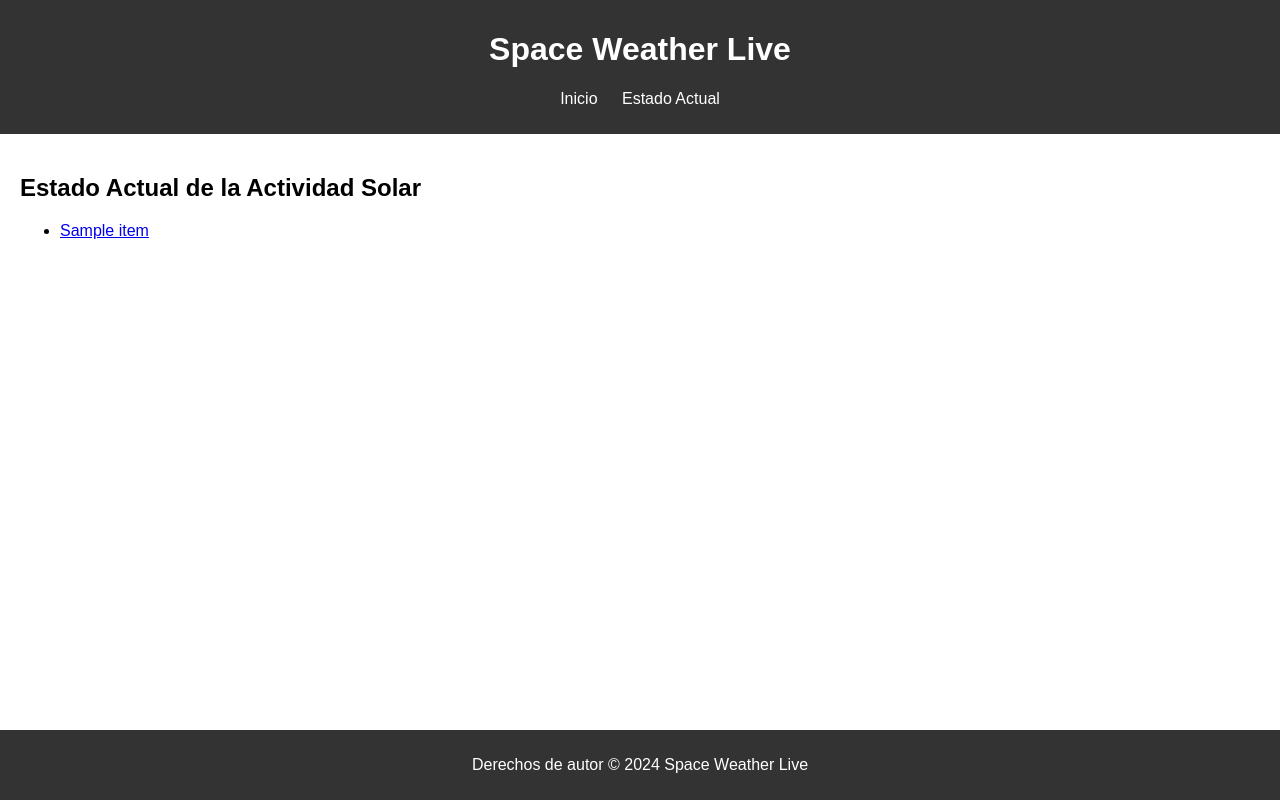
After one commit to Starchaser1993/Proyecto, a Flask app: template templates/view_data.html in a window 1280 px wide. The commit adds this page. Run offline with Flask 3, Linux system fonts and the light colour scheme; the template is opened without the code that fills it: most values are stand-ins (such as "Sample title", 1, 10 or a date in 2020); parts of the project's set-up code (start-up, migrations or seed data) failed here and were passed over.

Commit message:
Actualización 15-05-2024

```diff
--- a/hello.py
+++ b/hello.py
@@ -1,16 +1,23 @@
-from flask import Flask, render_template
+from flask import Flask, render_template, json, url_for
 
 app = Flask(__name__)
 
-# Ruta para la página de inicio
+# Cargar datos del archivo JSON
+with open('data.json') as f:
+    data = json.load(f)
+
 @app.route('/')
 def home():
     return render_template('index.html')
 
-# Ruta para la vista de publicación
-@app.route('/post_view')
-def post_view():
-    return render_template('post_view.html')
+@app.route('/view_data')
+def view_data():
+    return render_template('view_data.html', data=data)
+
+@app.route('/detail/<int:item_id>')
+def detail(item_id):
+    item = next((item for item in data if item['id'] == item_id), None)
+    return render_template('detail.html', item=item)
 
 if __name__ == '__main__':
     app.run(debug=True)
--- /dev/null
+++ b/static/css/styles.css
@@ -0,0 +1,41 @@
+body {
+    font-family: Arial, sans-serif;
+    margin: 0;
+    padding: 0;
+}
+
+header {
+    background-color: #333;
+    color: #fff;
+    padding: 10px 0;
+    text-align: center;
+}
+
+nav ul {
+    list-style: none;
+    padding: 0;
+}
+
+nav ul li {
+    display: inline;
+    margin: 0 10px;
+}
+
+nav ul li a {
+    color: #fff;
+    text-decoration: none;
+}
+
+main {
+    padding: 20px;
+}
+
+footer {
+    background-color: #333;
+    color: #fff;
+    text-align: center;
+    padding: 10px 0;
+    position: fixed;
+    bottom: 0;
+    width: 100%;
+}
--- /dev/null
+++ b/templates/admin/base.html
@@ -0,0 +1,26 @@
+<!DOCTYPE html>
+<html lang="es">
+<head>
+    <meta charset="UTF-8">
+    <meta name="viewport" content="width=device-width, initial-scale=1.0">
+    <title>{% block title %}Space Weather Live{% endblock %}</title>
+    <link rel="stylesheet" href="{{ url_for('static', filename='css/styles.css') }}">
+</head>
+<body>
+    <header>
+        <h1>Space Weather Live</h1>
+        <nav>
+            <ul>
+                <li><a href="{{ url_for('home') }}">Inicio</a></li>
+                <li><a href="{{ url_for('view_data') }}">Estado Actual</a></li>
+            </ul>
+        </nav>
+    </header>
+    <main>
+        {% block content %}{% endblock %}
+    </main>
+    <footer>
+        <p>Derechos de autor &copy; 2024 Space Weather Live</p>
+    </footer>
+</body>
+</html>
--- /dev/null
+++ b/templates/view_data.html
@@ -0,0 +1,12 @@
+{% extends "base.html" %}
+
+{% block title %}Estado Actual{% endblock %}
+
+{% block content %}
+<h2>Estado Actual de la Actividad Solar</h2>
+<ul>
+    {% for item in data %}
+        <li><a href="{{ url_for('detail', item_id=item.id) }}">{{ item.title }}</a></li>
+    {% endfor %}
+</ul>
+{% endblock %}
```
Also changed, not shown: templates/admin/detail.html (added, +9 -0 lines), templates/index.html (+9 -28 lines), templates/post_view.html (deleted, +0 -59 lines), templates/admin/post_form.html (deleted).
